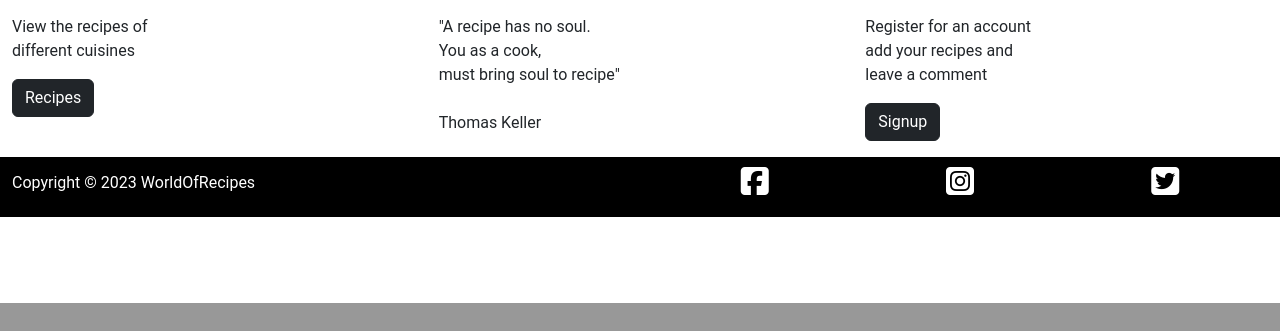
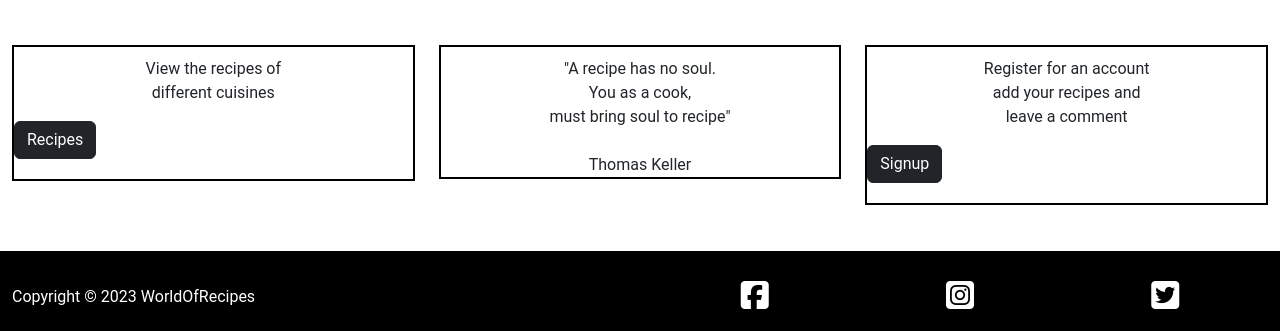
Before and after one commit to Dania2021/world-of-recipes, a Django app: page / in a window 1280 px wide. Shown: the part 497-828 px from the top of the page. Before the commit the page ends 800 px from the top, so only its background shows below. Run offline with Django 3.2, Linux system fonts and the light colour scheme; some libraries are stand-ins or nearby versions; some web fonts are replaced.

Commit message:
Add styling to three cards in style.css

```diff
--- a/static/css/style.css
+++ b/static/css/style.css
@@ -34,22 +34,25 @@ body {
 /*********************Footer******/
 .bg-color {
     background-color: #000;
-    height: 60px;
+    height: 80px;
+
 }
 
 footer p{
     color: #ffff;
-    padding-top: 10px;
+    padding-top: 30px;
 }
 
 #social-media-link {
     display: flex;
     justify-content: space-around;
+
 }
 
 #social-media-link a i {
     color: #ffff;
     font-size: xx-large;
+    padding-top: 20px;
 }
 
 /********************************Background image****/
@@ -77,6 +80,7 @@ footer p{
     z-index: 1;
 }
 
+/****************Cover text styling******/
 .cover-text {
     background-color: rgba(0, 0, 0, 0.5);
     color: #ffff;
@@ -84,3 +88,23 @@ footer p{
     text-align: center;
     z-index: 2;
 }
+
+/****************Three cards styling*******/
+.three-cards {
+    margin-top: 30px;
+    margin-bottom: 30px;
+
+}
+
+.card-panel {
+    border: solid 2px #000;
+}
+
+.card-text {
+    text-align: center;
+    padding-top: 10px;
+}
+
+.btn-dark {
+    margin-bottom: 20px;
+}
```
